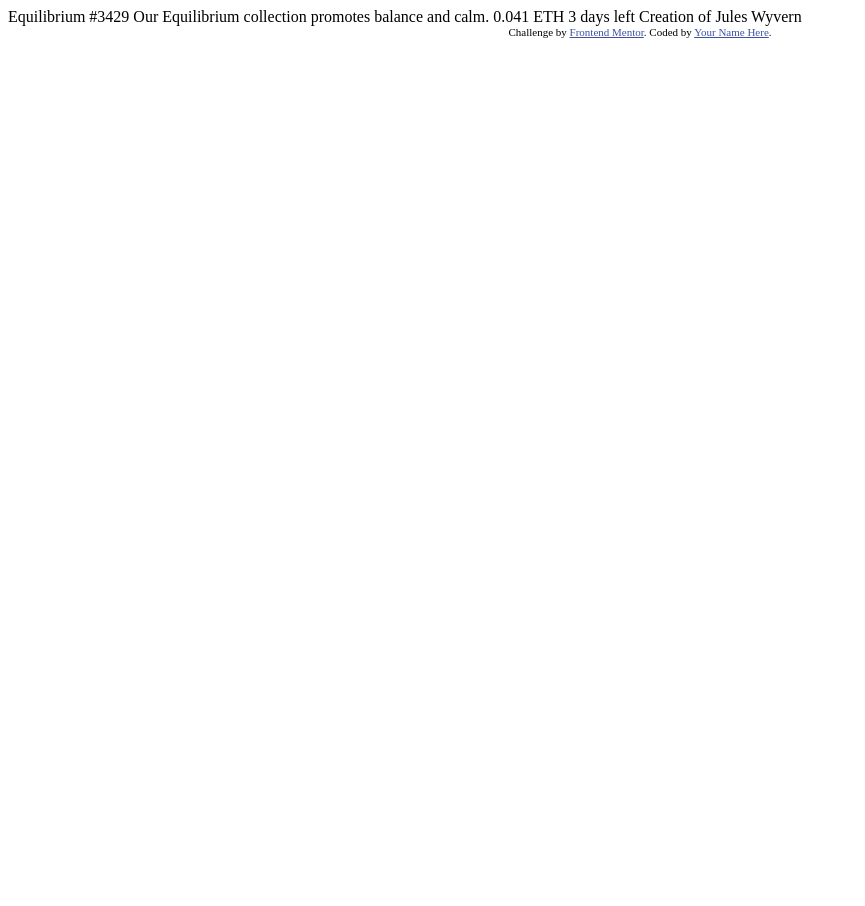
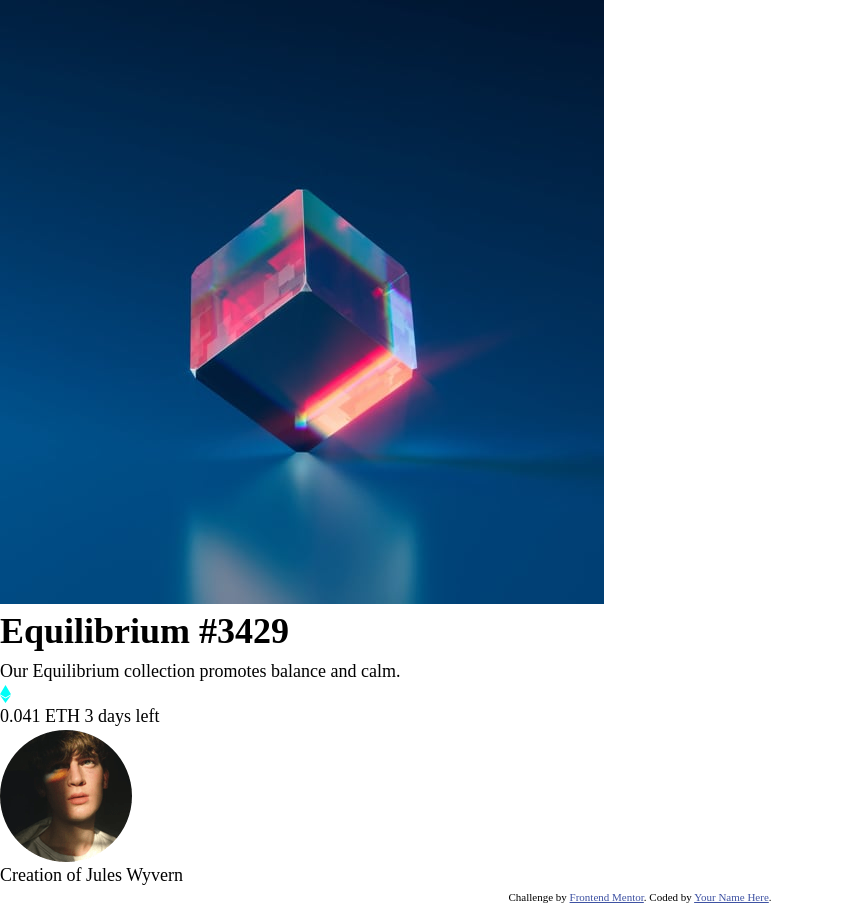
Before and after one commit to T000bias/NFT-preview-card-component-Frontend-Mentor-Challenge, a plain HTML site: page index.html in a window 1280 px wide. Shown: the whole page, without its empty margins (0-865 px from the left). Before the commit the page ends 800 px from the top, so only its background shows below. Drawn offline with Linux system fonts and the light colour scheme.

Commit message:
Updated style, index , README. deleted style-guide

```diff
--- a/index.html
+++ b/index.html
@@ -3,27 +3,40 @@
 <head>
   <meta charset="UTF-8">
   <meta name="viewport" content="width=device-width, initial-scale=1.0"> <!-- displays site properly based on user's device -->
-
+  <link rel="preconnect" href="https://fonts.googleapis.com">
+  <link rel="preconnect" href="https://fonts.gstatic.com" crossorigin>
+  <link href="https://fonts.googleapis.com/css2?family=Outfit:wght@300;400;600;700&family=Red+Hat+Display:wght@500;700;900&family=Roboto:ital,wght@0,100;0,500;1,400&display=swap" rel="stylesheet">
   <link rel="icon" type="image/png" sizes="32x32" href="./images/favicon-32x32.png">
-
+  <link rel="stylesheet" href="style.css">
   <title>Frontend Mentor | NFT preview card component</title>
 
-  <!-- Feel free to remove these styles or customise in your own stylesheet 👍 -->
-  <style>
-    .attribution { font-size: 11px; text-align: center; }
-    .attribution a { color: hsl(228, 45%, 44%); }
-  </style>
 </head>
 <body>
+<div class="">
+  <img src="images/image-equilibrium.jpg" alt="">
 
-  Equilibrium #3429
+  <div class="">
+    <h1> Equilibrium #3429 </h1>
+    <p> Our Equilibrium collection promotes balance and calm. </p>
 
-  Our Equilibrium collection promotes balance and calm.
+    <div class="">
+      <img src="images/icon-ethereum.svg" alt=""> <span> 0.041 ETH </span>
+      <span> 3 days left </span>
+    </div>
 
-  0.041 ETH
-  3 days left
+    <div class="">
+      <img src="images/image-avatar.png" alt=""> <span>Creation of Jules Wyvern</span>
+    </div>
+  </div>
 
-  Creation of Jules Wyvern
+</div>
+
+
+
+
+
+
+
 
   <div class="attribution">
     Challenge by <a href="https://www.frontendmentor.io?ref=challenge" target="_blank">Frontend Mentor</a>.
--- /dev/null
+++ b/style.css
@@ -0,0 +1,176 @@
+/*
+
+Front-end Style Guide
+
+## Layout
+
+The designs were created to the following widths:
+
+- Mobile: 375px
+- Desktop: 1440px
+
+## Colors
+
+### Primary
+
+- Soft blue: hsl(215, 51%, 70%)
+- Cyan: hsl(178, 100%, 50%)
+
+### Neutral
+
+- Very dark blue (main BG): hsl(217, 54%, 11%)
+- Very dark blue (card BG): hsl(216, 50%, 16%)
+- Very dark blue (line): hsl(215, 32%, 27%)
+- White: hsl(0, 0%, 100%)
+
+## Typography
+
+### Body Copy
+
+- Font size (paragraph): 18px
+
+### Font
+
+- Family: [Outfit](https://fonts.google.com/specimen/Outfit)
+- Weights: 300, 400, 600
+
+*/
+
+
+/* Step 1: Initial Style  */
+
+.attribution {
+    font-size: 11px; text-align: center;
+}
+
+.attribution a {
+    color: hsl(228, 45%, 44%);
+}
+/* End of Step 1 */
+
+
+/* Step 2 Custom Variables */
+
+:root {
+    /* Primary colors */
+    --clr-primary-soft-blue: hsl(215, 51%, 70%);
+    --clr-primary-cyan: hsl(178, 100%, 50%);
+
+    /* Neutral colors */
+    --clr-neutral-dark-blue-main: hsl(217, 54%, 11%);
+    --clr-neutral-dark-blue-card: hsl(216, 50%, 16%);
+    --clr-neutral-dark-blue-line: hsl(215, 32%, 27%);
+    --clr-neutral-white: hsl(0, 0%, 100%);
+
+    /* Font Weights */
+    --font-weights: 300;
+    --font-weights: 400;
+    --font-weights: 600;
+
+    /* Font Sizes */
+    /* REMs to px: 1rem = 16px */
+    --fs-300:0.875rem;
+    --fs-400:1.125rem;
+    --fs-600:1.5rem;
+}
+
+/* End of Step 2 */
+
+/* Step 3 CSS RESET */
+
+/* Box sizing rules */
+*,
+*::before,
+*::after {
+  box-sizing: border-box;
+}
+
+/* Remove default margin */
+body,
+h1,
+h2,
+h3,
+h4,
+p,
+figure,
+blockquote,
+dl,
+dd {
+  margin: 0;
+}
+
+/* Remove list styles on ul, ol elements with a list role, which suggests default styling will be removed */
+ul[role='list'],
+ol[role='list'] {
+  list-style: none;
+}
+
+/* Set core root defaults */
+html:focus-within {
+  scroll-behavior: smooth;
+}
+
+/* Set core body defaults */
+body {
+  min-height: 100vh;
+  text-rendering: optimizeSpeed;
+  line-height: 1.5;
+}
+
+/* A elements that don't have a class get default styles */
+a:not([class]) {
+  text-decoration-skip-ink: auto;
+}
+
+/* Make images easier to work with */
+img,
+picture {
+  max-width: 100%;
+  display: block;
+}
+
+/* Inherit fonts for inputs and buttons */
+input,
+button,
+textarea,
+select {
+  font: inherit;
+}
+
+/* Remove all animations, transitions and smooth scroll for people that prefer not to see them */
+@media (prefers-reduced-motion: reduce) {
+  html:focus-within {
+   scroll-behavior: auto;
+  }
+
+  *,
+  *::before,
+  *::after {
+    animation-duration: 0.01ms !important;
+    animation-iteration-count: 1 !important;
+    transition-duration: 0.01ms !important;
+    scroll-behavior: auto !important;
+  }
+}
+
+/* End of Step 3 */
+
+/* Step xx: Inherited Classes */
+
+body {
+    font-size: var(--fs-400);
+}
+
+
+
+/* Step xx: Composition & Utility Classes */
+
+
+
+/* End of Step xx */
+
+
+/* Step xx: Media Queries */
+@media (min-width: 375px){
+
+}
```
Also changed, not shown: 2 other files.
